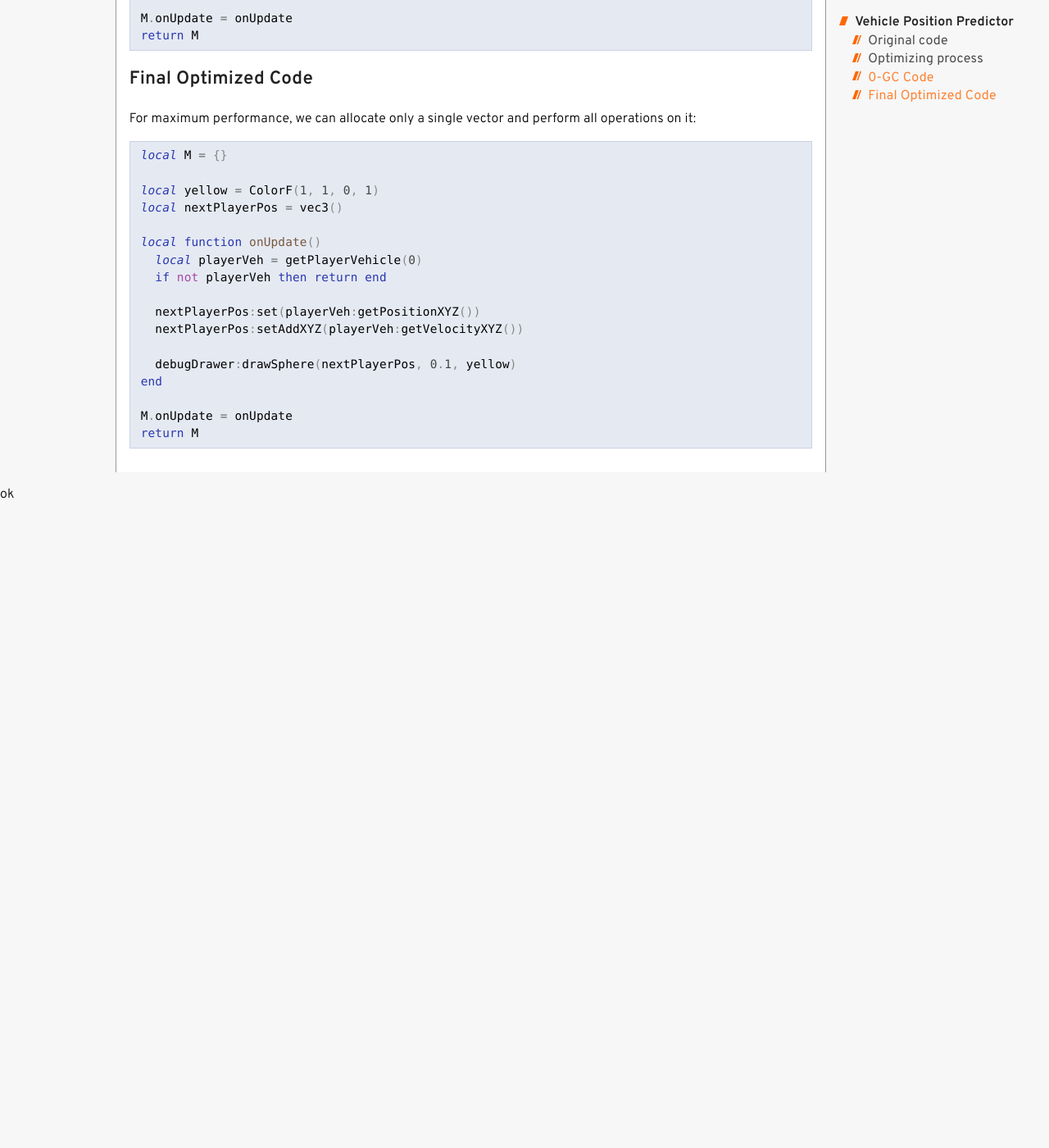
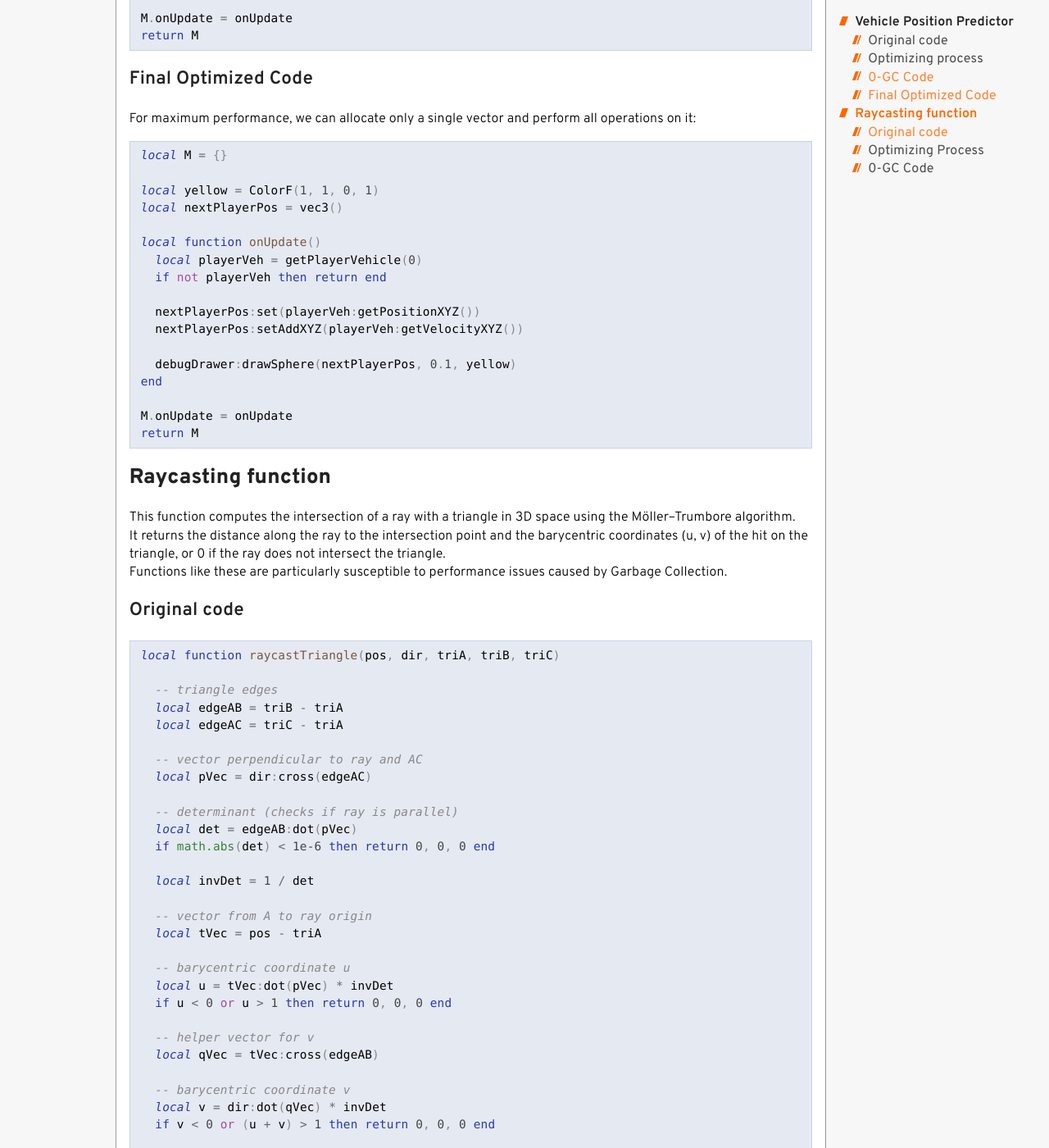
Before and after one commit to E32k/e32k.github.io, a Jekyll site: the page built from beamng/lua/programming/writing-0gc-code.md, in a window 1280 px wide and 1400 px high, scrolled down 1752 px. Shown: the whole window at 82% size. Built offline with Jekyll 4.4.1, drawn with Linux system fonts in a browser that asks for light colours; before the commit the page ends 2382 px from its top, so only the background shows below that; some of the changed text lies outside the part shown.

Commit message:
Added raycast Example

````diff
--- a/beamng/lua/programming/writing-0gc-code.md
+++ b/beamng/lua/programming/writing-0gc-code.md
@@ -92,3 +92,100 @@
 M.onUpdate = onUpdate
 return M
 ```
+
+## Raycasting function
+
+This function computes the intersection of a ray with a triangle in 3D space using the Möller–Trumbore algorithm.<br>
+It returns the distance along the ray to the intersection point and the barycentric coordinates (u, v) of the hit on the triangle, or 0 if the ray does not intersect the triangle.<br>
+Functions like these are particularly susceptible to performance issues caused by Garbage Collection.
+
+### Original code
+```lua
+local function raycastTriangle(pos, dir, triA, triB, triC)
+
+  -- triangle edges
+  local edgeAB = triB - triA
+  local edgeAC = triC - triA
+
+  -- vector perpendicular to ray and AC
+  local pVec = dir:cross(edgeAC)
+
+  -- determinant (checks if ray is parallel)
+  local det = edgeAB:dot(pVec)
+  if math.abs(det) < 1e-6 then return 0, 0, 0 end
+
+  local invDet = 1 / det
+
+  -- vector from A to ray origin
+  local tVec = pos - triA
+
+  -- barycentric coordinate u
+  local u = tVec:dot(pVec) * invDet
+  if u < 0 or u > 1 then return 0, 0, 0 end
+
+  -- helper vector for v
+  local qVec = tVec:cross(edgeAB)
+
+  -- barycentric coordinate v
+  local v = dir:dot(qVec) * invDet
+  if v < 0 or (u + v) > 1 then return 0, 0, 0 end
+
+  -- distance along the ray
+  local dist = edgeAC:dot(qVec) * invDet
+  if dist < 1e-6 then return 0, 0, 0 end
+
+  return dist, u, v
+end
+```
+
+### Optimizing Process
+First we declare all vectors above the function.<br>
+Then we can replace:
+- `a = b - c` with `a:setSub2(b, c)`
+- `a = b:cross(c)` with `a:setCross(b, c)`
+
+### 0-GC Code
+```lua
+local edgeAB = vec3()
+local edgeAC = vec3()
+
+local pVec = vec3()
+local tVec = vec3()
+local qvec = vec3()
+
+local function raycastTriangle(pos, dir, triA, triB, triC)
+
+  -- triangle edges
+  edgeAB:setSub2(triB, triA)
+  edgeAC:setSub2(triC, triA)
+
+  -- vector perpendicular to ray and AC
+  pVec:setCross(dir, edgeAC)
+
+  -- determinant (checks if ray is parallel)
+  local det = edgeAB:dot(pVec)
+  if math.abs(det) < 1e-6 then return 0, 0, 0 end
+
+  local invDet = 1 / det
+
+  -- vector from A to ray origin
+  tVec:setSub2(pos, triA)
+
+  -- barycentric coordinate u
+  local u = tVec:dot(pVec) * invDet
+  if u < 0 or u > 1 then return 0, 0, 0 end
+
+  -- helper vector for v
+  qvec:setCross(tVec, edgeAB)
+
+  -- barycentric coordinate v
+  local v = dir:dot(qvec) * invDet
+  if v < 0 or (u + v) > 1 then return 0, 0, 0 end
+
+  -- distance along the ray
+  local dist = edgeAC:dot(qvec) * invDet
+  if dist < 1e-6 then return 0, 0, 0 end
+
+  return dist, u, v
+end
+```
````
